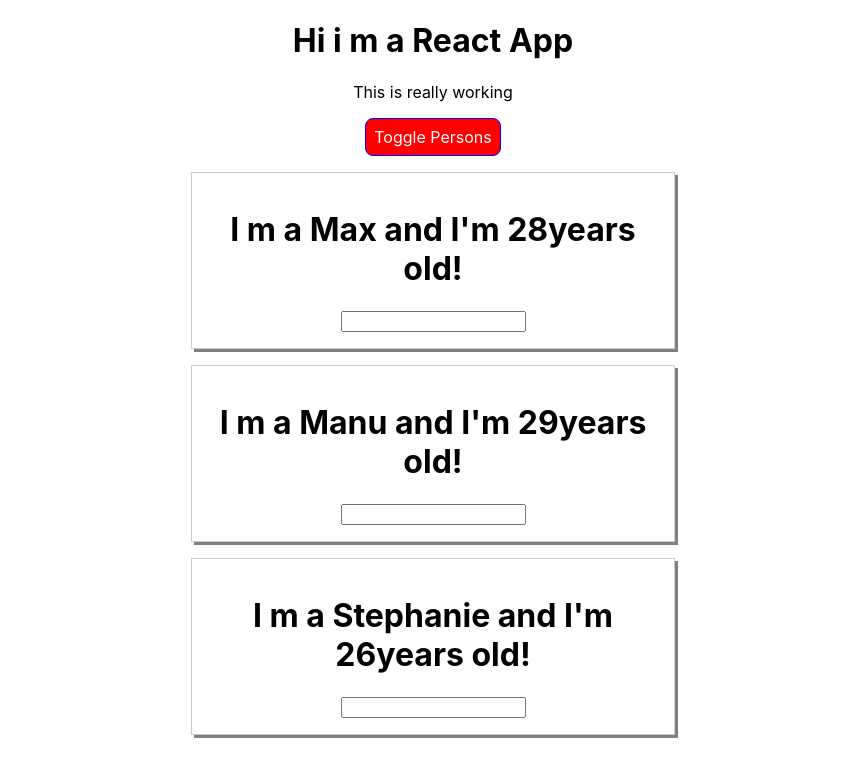
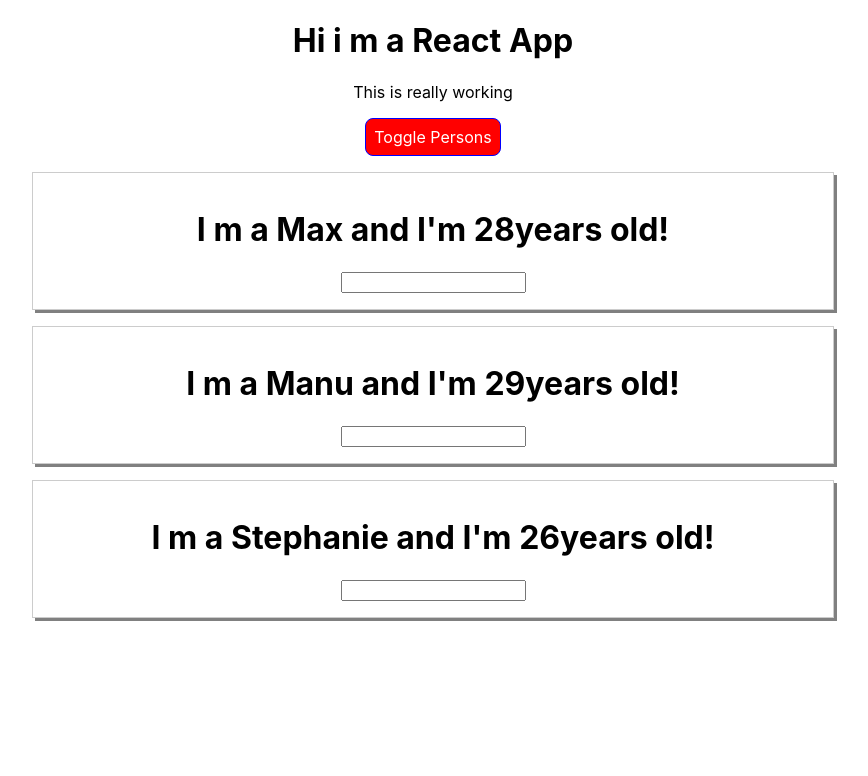
Before and after one commit to PuneetPant/ReactCourse, a React (Create React App) app: page / in a window 1280 px wide. Both pictures are taken after a click on the button "Toggle Persons". Shown: the top 776 px of the page, without its empty margins (207-1075 px from the left). Built offline with nearby package versions, Linux system fonts and the light colour scheme.

Commit message:
Changes before Eject

```diff
--- a/src/App.js
+++ b/src/App.js
@@ -1,7 +1,7 @@
 import React, { Component } from 'react';
 import './App.css';
 import Person from './Person/Person';
-import Radium,{StyleRoot} from 'radium';
+// import Radium,{StyleRoot} from 'radium';
 
 class App extends Component {
 
@@ -59,7 +59,6 @@
     })
   }
   render() {
-    console.log("No Change");
     const style= {
       padding:'8px',
       border:'1px solid blue',
@@ -68,10 +67,10 @@
       font:'inherit',
       cursor:'pointer',
       borderRadius:'8px',
-      ':hover':{
-        backgroundColor:'lightgreen',
-        color:'black'
-      }
+      // ':hover':{
+      //   backgroundColor:'lightgreen',
+      //   color:'black'
+      // }
     }
 
     let persons = null;
@@ -95,10 +94,10 @@
 
       );
       style.backgroundColor='red'
-      style[':hover']={
-        backgroundColor:'salmon',
-        color:'black'
-      }
+      // style[':hover']={
+      //   backgroundColor:'salmon',
+      //   color:'black'
+      // }
     }
     const classes=[];
     if(this.state.persons.length <=2){
@@ -108,7 +107,7 @@
       classes.push('bold');
     }
     return (
-      < StyleRoot>
+      // < StyleRoot>
       <div className="App">
         <h1>Hi i m a React App</h1>
         <p className={classes.join(' ')}>This is really working</p>
@@ -150,10 +149,11 @@
 
 
       </div>
-      </StyleRoot>
+      // </StyleRoot>
     );
   }
 }
 
 
-export default Radium(App);
+// export default Radium(App);
+export default App;
--- a/src/Person/Person.js
+++ b/src/Person/Person.js
@@ -1,15 +1,17 @@
 import React from 'react';
 import './Person.scss';
-import Radium from 'radium';
+// import Radium from 'radium';
 const person = (props) => {
-    const style={
-        '@media (min-width:500px)':{
-            width:'450px'
-        }
+    // const style={
+    //     '@media (min-width:500px)':{
+    //         width:'450px'
+    //     }
 
-    }
+    // }
     return (
-        <div className="Person" style={style}>
+        <div className="Person"
+        // style={style}
+        >
             <h1 onClick={props.click}> I m a {props.name} and I'm {props.age}years old!</h1>
             <p>{props.children} </p>
             <input type="text" onChange={props.changed} />
@@ -19,4 +21,4 @@
         ;
 }
 
-export default Radium(person);
+export default person;
```
Also changed, not shown: 1 other file (tests, documents, lock files or other folders).
